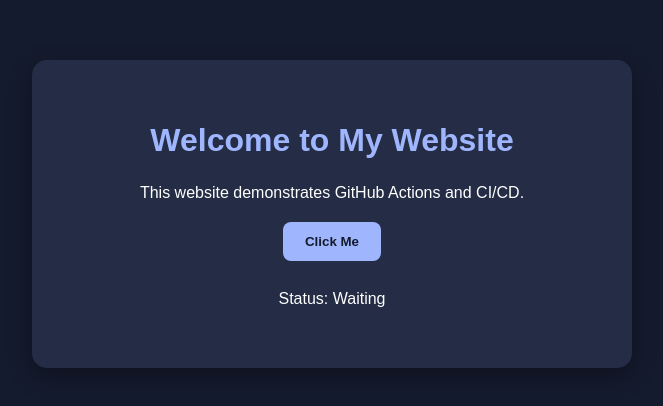
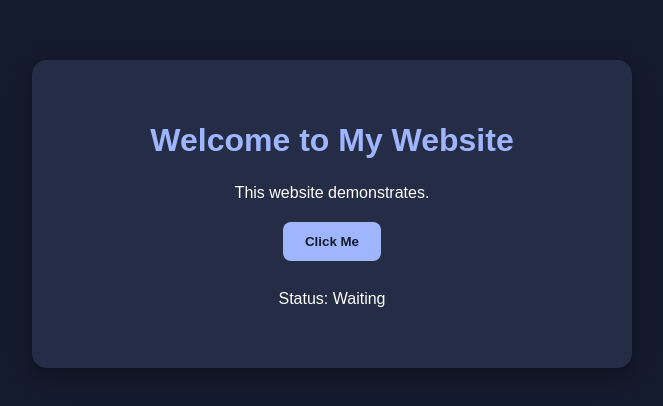
Before and after one commit to SainiCoder41/github-actions-pages-lab, a website: page index.html in a window 1280 px wide. Shown: the part 186-592 px from the top of the page, without its empty margins (308-971 px from the left). Drawn offline with Linux system fonts and the light colour scheme.

Commit message:
Fix error

```diff
--- a/index.html
+++ b/index.html
@@ -4,7 +4,7 @@
 <head>
     <meta charset="UTF-8">
     <meta name="viewport" content="width=device-width, initial-scale=1.0">
-    <title>My First CI/CD Project</title>
+    <title>GitHub CI/CD Practical</title>
     <link rel="stylesheet" href="./style.css">
     <script src="./script.js" defer></script>
 </head>
@@ -12,7 +12,7 @@
     <div class="container">
         <h1 id="heading">Welcome to My Website</h1>
         <p id="message">
-            This website demonstrates GitHub Actions and CI/CD.
+            This website demonstrates.
         </p>
 
         <button id="changeButton">Click Me</button>
```
